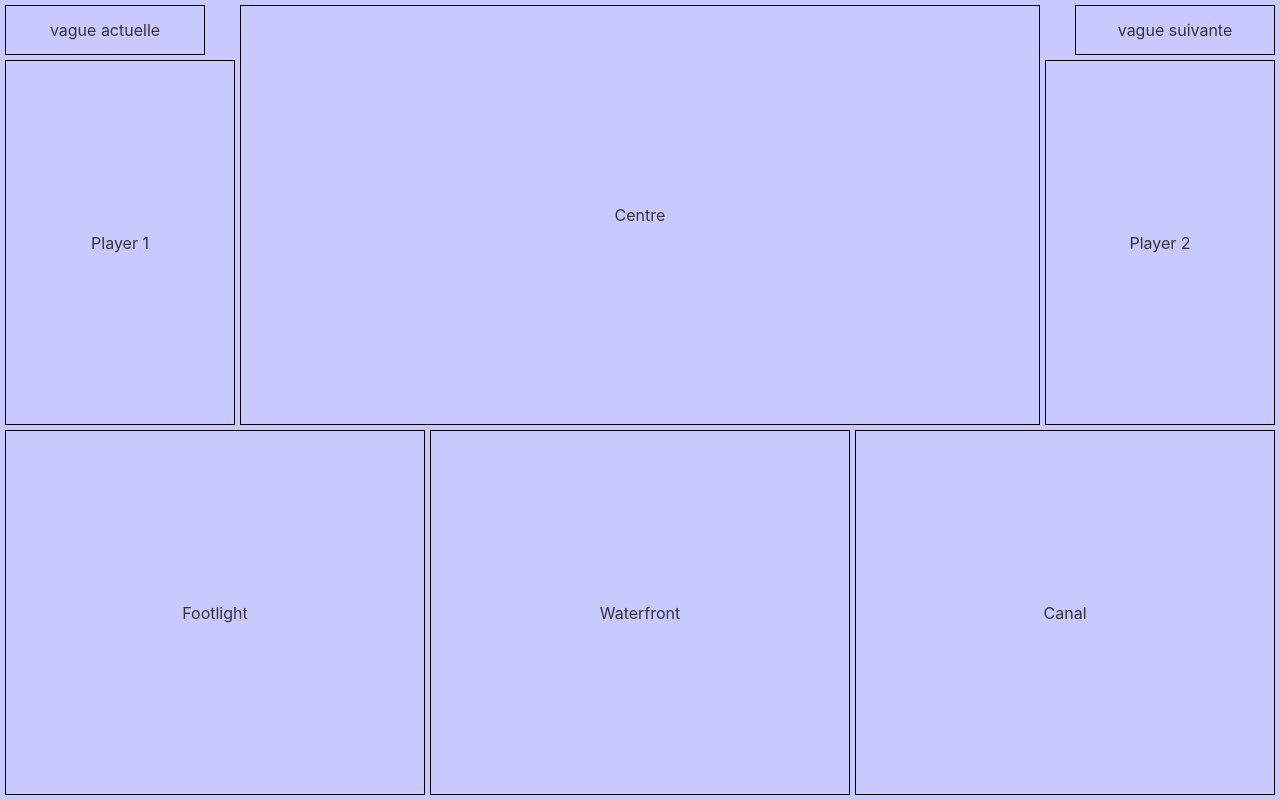
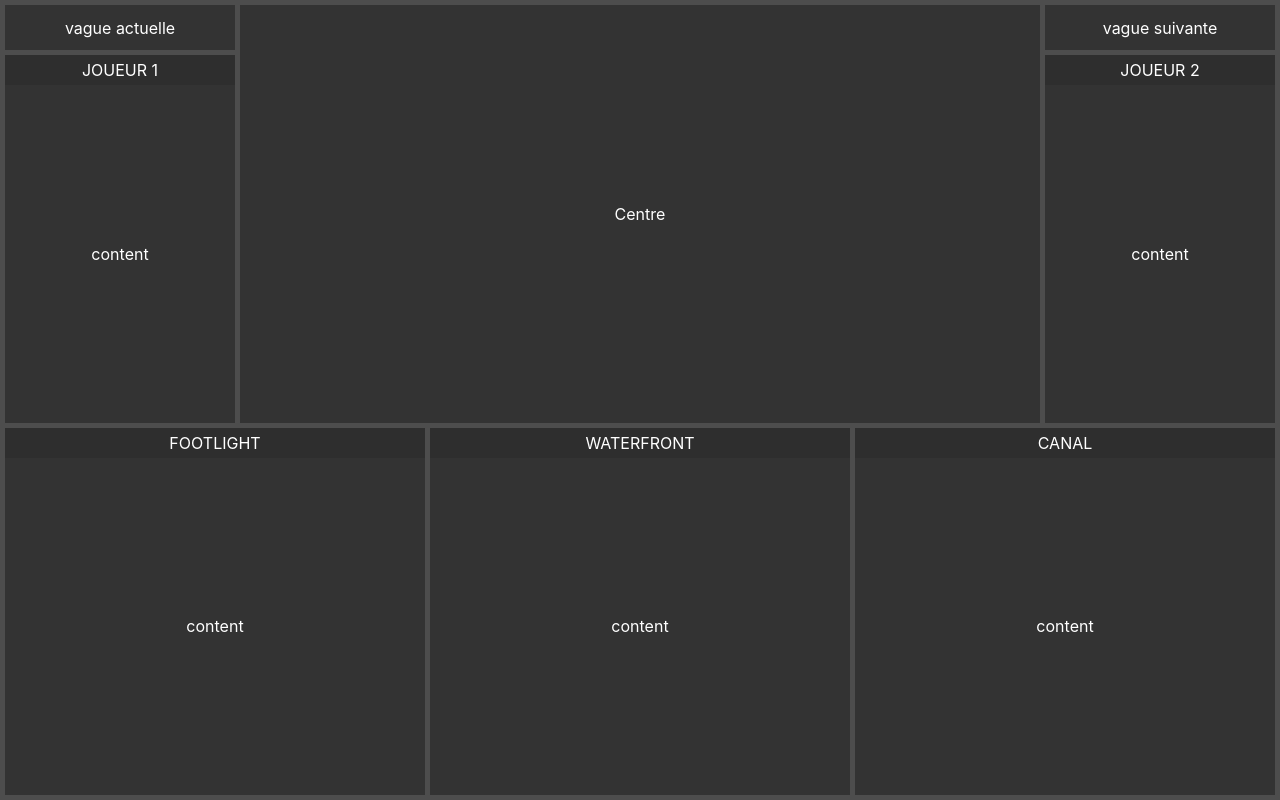
Before and after one commit to LAZ-R/soe-helper, a website with bundled scripts: page index.html in a window 1280 px wide. Built offline with nearby package versions, Linux system fonts and the light colour scheme; files whose address does not match are found by name; a web font is replaced by a local one.

Commit message:
v 0.0.2 : gray theme

```diff
--- a/css/style.css
+++ b/css/style.css
@@ -248,8 +248,8 @@ input:checked + .slider:before {
 :root {
     --gap: 5px;
 
-    --rounds-area-width: 200px;
-    --rounds-area-height: 50px;
+    --rounds-area-width: 230px;
+    --rounds-area-height: 45px;
 
     --calculated-height: calc((100% - (var(--gap) * 4) - var(--rounds-area-height)) / 2);
 
@@ -272,9 +272,12 @@ input:checked + .slider:before {
     display: flex;
     justify-content: center;
     align-items: center;
-    border: 1px solid black;
+    /* border: 1px solid black; */
+    color: white;
+    background-color: var(--gray-80);
 }
 
+/* SIZES ---------------------------------------------------------- */
 .rounds-area {
     top: var(--gap);
     height: var(--rounds-area-height);
@@ -320,6 +323,31 @@ input:checked + .slider:before {
         bottom: var(--gap); right: var(--gap);
     }
 
+.player-area, .district-area {
+    flex-direction: column;
+    justify-content: flex-start;
+    align-items: center;
+
+    & > .area-title {
+        display: flex;
+        justify-content: center;
+        align-items: center;
+        width: 100%;
+        padding: 5px 0;
+        background-color: #2e2e2e;
+    }
+
+    & > .area-content {
+        display: flex;
+        justify-content: center;
+        align-items: center;
+        width: 100%;
+        height: 100%;
+        padding: 5px 5px;
+        /* background-color: #63634d; */
+    }
+}
+
 /* ############################################################################
 -------------------------------- MEDIA QUERIES --------------------------------
 ############################################################################ */
@@ -328,25 +356,16 @@ input:checked + .slider:before {
 
 @media (min-width : 767px) and (max-width : 1279px) {
     /* ... */
-    .main {
-        background-color: #ffb5b5;
-    }
 }
 
 /* -------------------------------- Laptops -------------------------------- */
 
 @media (min-width: 1280px) and (max-width: 1919px) {
     /* ... */
-    .main {
-        background-color: #c9c9ff;
-    }
 }
 
 /* -------------------------------- Desktops -------------------------------- */
 
 @media (min-width: 1920px) {
     /* ... */
-    .main {
-        background-color: #c5ffc5;
-    }
 }
--- a/css/variables.css
+++ b/css/variables.css
@@ -25,7 +25,7 @@
 
     /* Constant colors */
     --lazr-red: #b85858;
-    --html-background-color: #ffffff;
+    --html-background-color: var(--gray-70);
 
     /* Font colors */
     --font-color-default: var(--gray-80);
--- a/js/app.js
+++ b/js/app.js
@@ -40,11 +40,35 @@ main.innerHTML = `
   <div class="rounds-area actual-round-area">vague actuelle</div>
   <div class="rounds-area next-round-area">vague suivante</div>
   <div class="central-area">Centre</div>
-  <div class="player-area player-1-area">Player 1</div>
-  <div class="player-area player-2-area">Player 2</div>
-  <div class="district-area footlight-area">Footlight</div>
-  <div class="district-area waterfront-area">Waterfront</div>
-  <div class="district-area canal-area">Canal</div>
+  <div class="player-area player-1-area">
+    <div class="area-title"><span>JOUEUR 1</span></div>
+    <div class="area-content">
+      <span>content</span>
+    </div>
+  </div>
+  <div class="player-area player-2-area">
+    <div class="area-title"><span>JOUEUR 2</span></div>
+    <div class="area-content">
+      <span>content</span>
+    </div>
+  </div>
+  <div class="district-area footlight-area">
+    <div class="area-title"><span>FOOTLIGHT</span></div>
+    <div class="area-content">
+      <span>content</span>
+    </div>
+  </div>
+  <div class="district-area waterfront-area">
+    <div class="area-title"><span>WATERFRONT</span></div>
+    <div class="area-content">
+      <span>content</span></div>
+  </div>
+  <div class="district-area canal-area">
+    <div class="area-title"><span>CANAL</span></div>
+    <div class="area-content">
+      <span>content</span>
+    </div>
+  </div>
 `;
 
 /* const footer = document.getElementById('footer');
--- a/properties.js
+++ b/properties.js
@@ -1,3 +1,3 @@
 export const APP_NAME = 'SEO Helper';
-export const APP_VERSION = '0.0.1';
+export const APP_VERSION = '0.0.2';
 export const APP_SHORT_NAME = `seohelper001`;
--- a/sw.js
+++ b/sw.js
@@ -25,4 +25,4 @@ self.addEventListener('fetch', function(e) {
   );
 });
 
-const version = '0.0.1';
+const version = '0.0.2';
```
